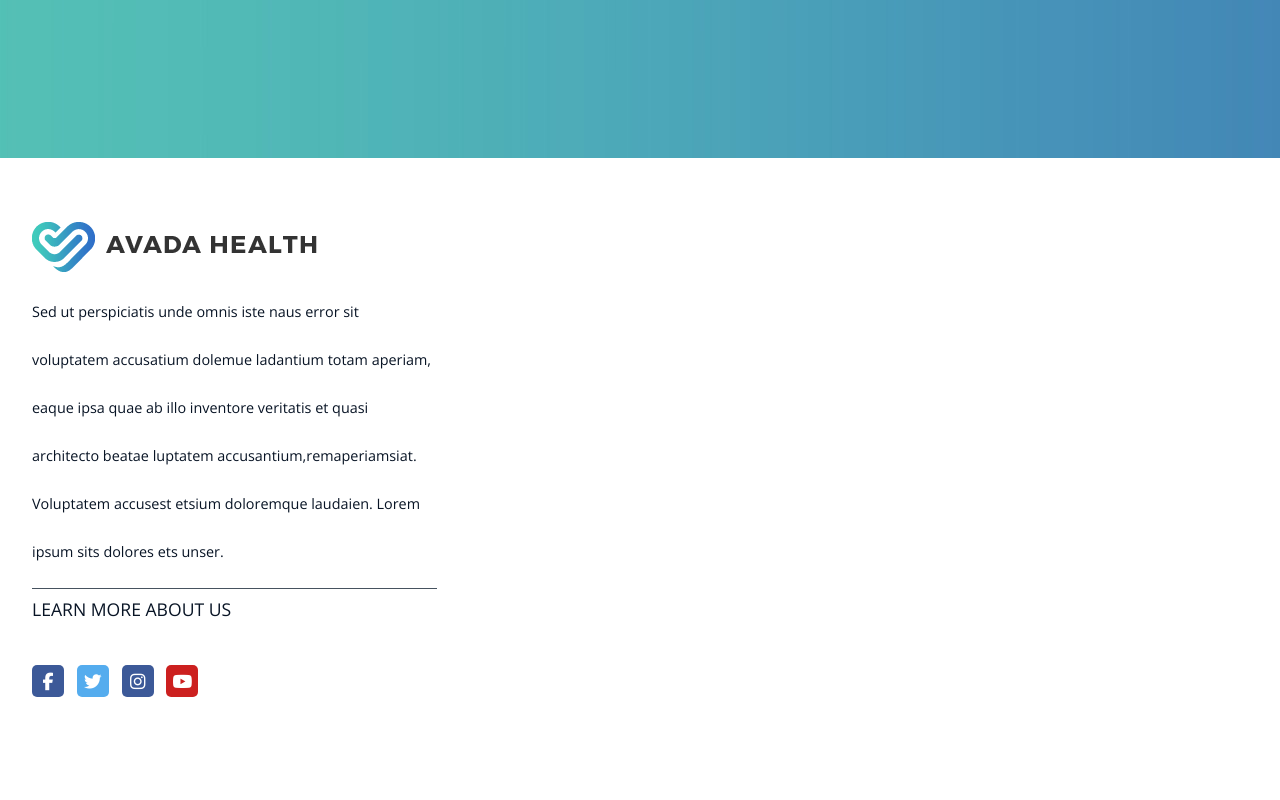
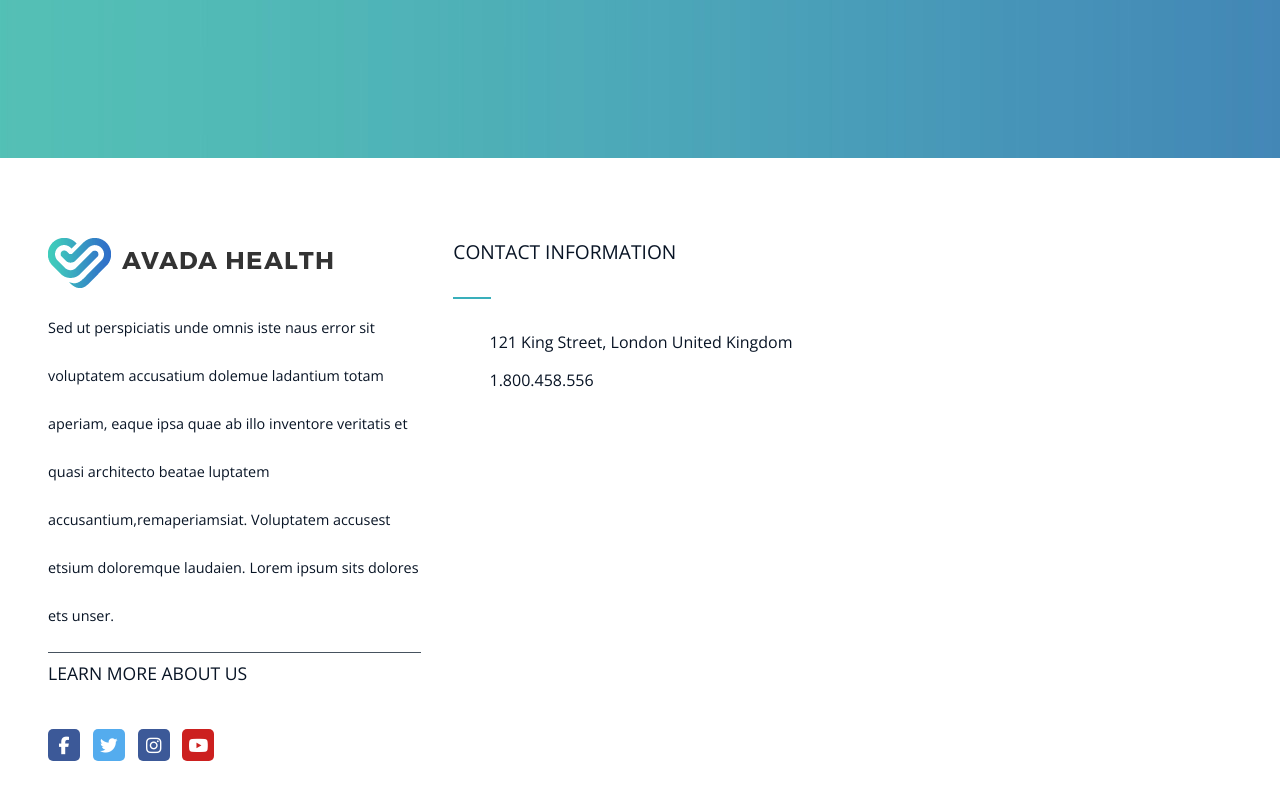
Before and after one commit to ZenRool/proj-html-vuejs, a Vue app: page / in a window 1280 px wide. Shown: the part 6725-7525 px from the top of the page. Built offline with nearby package versions, Linux system fonts and the light colour scheme.

Commit message:
Parte centrale del footer in alto con lista contatti in props

```diff
--- a/src/App.vue
+++ b/src/App.vue
@@ -5,7 +5,6 @@
     <MyFooter />
   </div>
 </template>
-
 <script>
 import HeaderJumbo from "./components/HeaderJumbo.vue";
 import MyMain from "./components/MyMain.vue";
@@ -19,7 +18,6 @@ export default {
   },
 };
 </script>
-
 <style lang="scss">
 @import "./style/common.scss";
 @import "./style/variables.scss";
--- /dev/null
+++ b/src/components/ContactItem.vue
@@ -0,0 +1,28 @@
+<template>
+  <li>
+    <span><i :class="`fas fa-${elem.type}`"></i></span> {{ elem.value }}
+  </li>
+</template>
+<script>
+export default {
+  name: "ContactItem",
+  props: {
+    elem: {
+      type: String,
+      value: String,
+    },
+  },
+};
+</script>
+<style lang="scss" scoped>
+@import "../style/variables.scss";
+li {
+  margin: 1rem 0;
+  span {
+    color: $pelorous;
+    font-size: 1.1rem;
+    display: inline-block;
+    width: 2rem;
+  }
+}
+</style>
--- a/src/components/MyFooter.vue
+++ b/src/components/MyFooter.vue
@@ -24,27 +24,53 @@
           />
         </div>
       </section>
+      <section class="third">
+        <h3>Contact Information</h3>
+        <div class="line-small"></div>
+        <ul>
+          <ContactItem
+            v-for="(item, index) in this.contacts"
+            :key="index"
+            :elem="item"
+          />
+        </ul>
+      </section>
     </div>
   </footer>
 </template>
 <script>
 import SocialSquere from "./SocialSquere.vue";
+import ContactItem from "./ContactItem.vue";
 export default {
   name: "App",
   components: {
     SocialSquere,
+    ContactItem,
   },
   data: function () {
     return {
       socials: ["facebook", "twitter", "instagram", "youtube"],
+      contacts: [
+        {
+          type: "map-marker-alt",
+          value: "121 King Street, London United Kingdom",
+        },
+        {
+          type: "phone-flip",
+          value: "1.800.458.556",
+        },
+      ],
     };
   },
 };
 </script>
-<style lang="scss">
+<style lang="scss" scoped>
 @import "../style/variables.scss";
 .footer-top {
   padding: 4rem 0;
+  .third {
+    padding: 1rem;
+  }
   img {
     max-height: 100px;
     width: auto;
@@ -57,6 +83,11 @@ export default {
   .line {
     width: 100%;
     border-bottom: 1px solid $river-bed;
+    &-small {
+      width: 10%;
+      border-bottom: 2px solid $pelorous;
+      margin: 2rem 0;
+    }
   }
   .learn {
     text-transform: uppercase;
```
